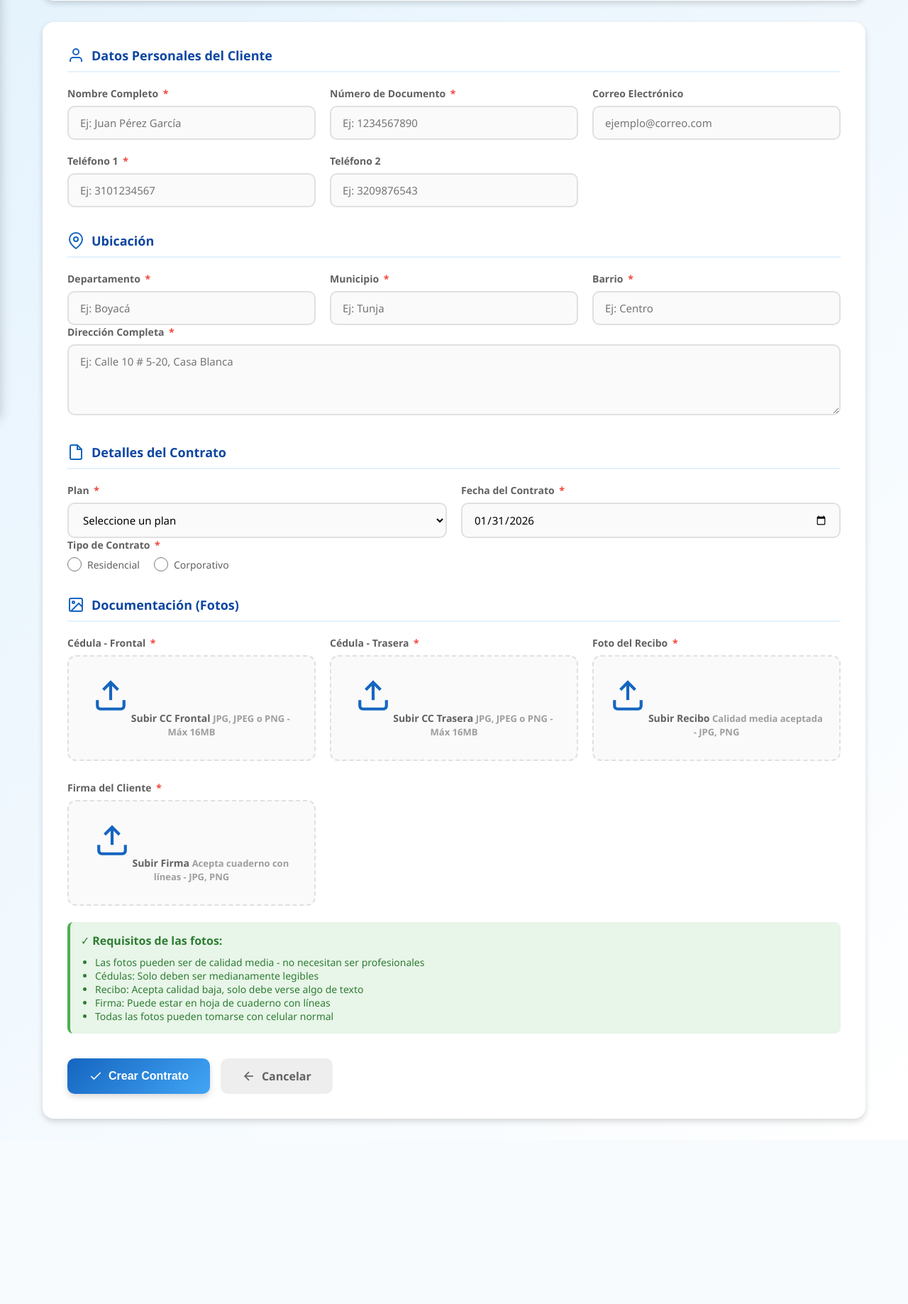
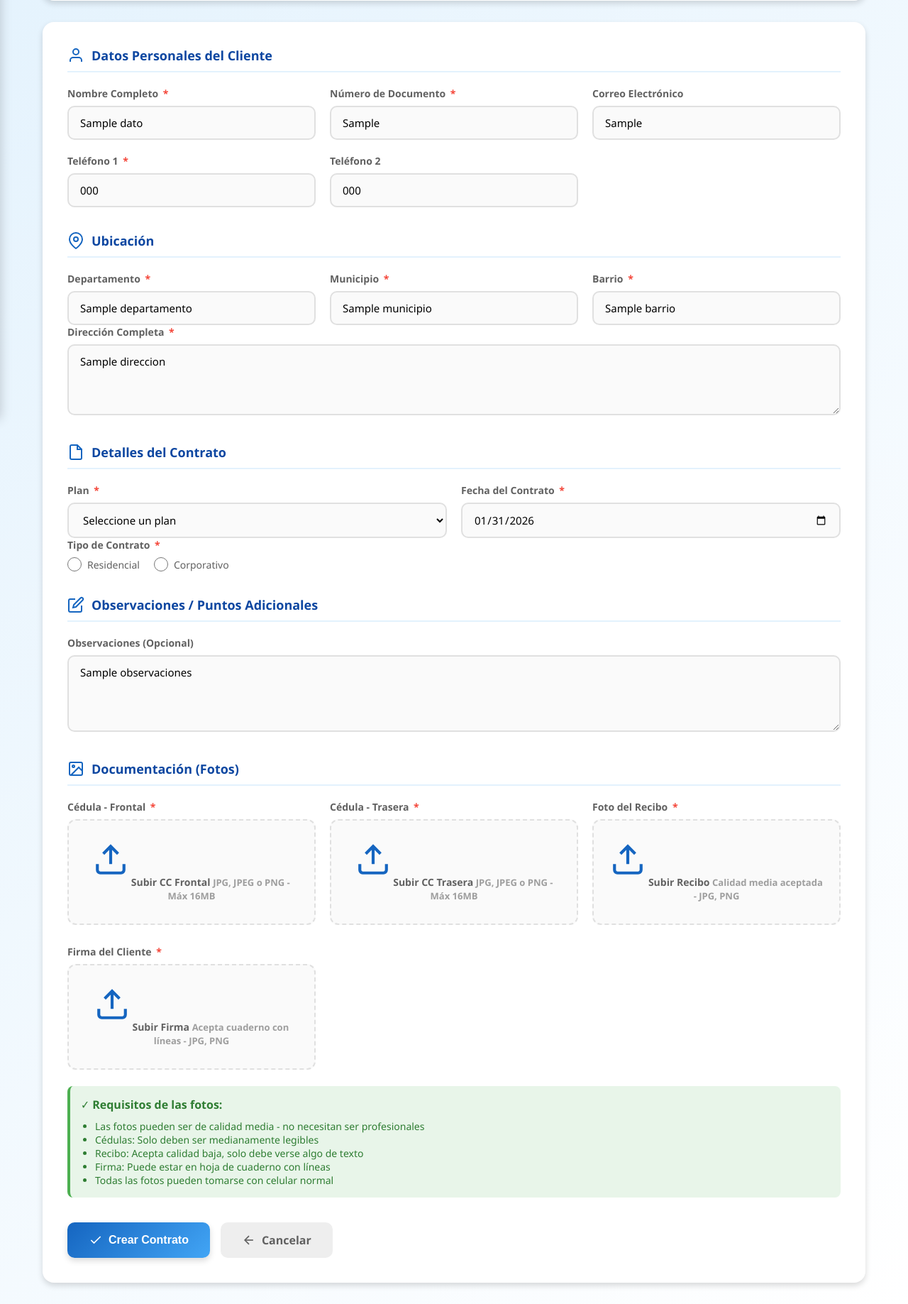
Before and after one commit to oneoficinasogamoso-tech/PROYECT_BILING-ONE-TELECOMUNICASIONES, a Flask app: template templates/asesor/crear_contrato.html in a window 1280 px wide. Shown: the part 218-2055 px from the top of the page at 71% size. Before the commit the page ends 1801 px from the top, so only its background shows below. Run offline with Flask 3, Linux system fonts and the light colour scheme; the template is opened without the code that fills it: most values are stand-ins (such as "Sample title", 1, 10 or a date in 2020).

Commit message:
actualizacion form

```diff
--- a/templates/asesor/crear_contrato.html
+++ b/templates/asesor/crear_contrato.html
@@ -729,27 +729,27 @@
                     <div class="form-grid">
                         <div class="form-group">
                             <label for="nombre_cliente">Nombre Completo <span class="required">*</span></label>
-                            <input type="text" id="nombre_cliente" name="nombre_cliente" required placeholder="Ej: Juan Pérez García">
+                            <input type="text" id="nombre_cliente" name="nombre_cliente" required placeholder="Ej: Juan Pérez García" value="{{ datos.nombre_cliente if datos else '' }}">
                         </div>
 
                         <div class="form-group">
                             <label for="numero_documento">Número de Documento <span class="required">*</span></label>
-                            <input type="text" id="numero_documento" name="numero_documento" required placeholder="Ej: 1234567890">
+                            <input type="text" id="numero_documento" name="numero_documento" required placeholder="Ej: 1234567890" value="{{ datos.numero_documento if datos else '' }}">
                         </div>
 
                         <div class="form-group">
                             <label for="correo_electronico">Correo Electrónico</label>
-                            <input type="email" id="correo_electronico" name="correo_electronico" placeholder="ejemplo@correo.com">
+                            <input type="email" id="correo_electronico" name="correo_electronico" placeholder="ejemplo@correo.com" value="{{ datos.correo_electronico if datos else '' }}">
                         </div>
 
                         <div class="form-group">
                             <label for="telefono_contacto1">Teléfono 1 <span class="required">*</span></label>
-                            <input type="tel" id="telefono_contacto1" name="telefono_contacto1" required placeholder="Ej: 3101234567">
+                            <input type="tel" id="telefono_contacto1" name="telefono_contacto1" required placeholder="Ej: 3101234567" value="{{ datos.telefono_contacto1 if datos else '' }}">
                         </div>
 
                         <div class="form-group">
                             <label for="telefono_contacto2">Teléfono 2</label>
-                            <input type="tel" id="telefono_contacto2" name="telefono_contacto2" placeholder="Ej: 3209876543">
+                            <input type="tel" id="telefono_contacto2" name="telefono_contacto2" placeholder="Ej: 3209876543" value="{{ datos.telefono_contacto2 if datos else '' }}">
                         </div>
                     </div>
                 </div>
@@ -767,24 +767,24 @@
                     <div class="form-grid">
                         <div class="form-group">
                             <label for="departamento">Departamento <span class="required">*</span></label>
-                            <input type="text" id="departamento" name="departamento" required placeholder="Ej: Boyacá">
+                            <input type="text" id="departamento" name="departamento" required placeholder="Ej: Boyacá" value="{{ datos.departamento if datos else '' }}">
                         </div>
 
                         <div class="form-group">
                             <label for="municipio">Municipio <span class="required">*</span></label>
-                            <input type="text" id="municipio" name="municipio" required placeholder="Ej: Tunja">
+                            <input type="text" id="municipio" name="municipio" required placeholder="Ej: Tunja" value="{{ datos.municipio if datos else '' }}">
                         </div>
 
                         <div class="form-group">
                             <label for="barrio">Barrio <span class="required">*</span></label>
-                            <input type="text" id="barrio" name="barrio" required placeholder="Ej: Centro">
+                            <input type="text" id="barrio" name="barrio" required placeholder="Ej: Centro" value="{{ datos.barrio if datos else '' }}">
                         </div>
                     </div>
 
                     <div class="form-grid full">
                         <div class="form-group">
                             <label for="direccion">Dirección Completa <span class="required">*</span></label>
-                            <textarea id="direccion" name="direccion" required placeholder="Ej: Calle 10 # 5-20, Casa Blanca"></textarea>
+                            <textarea id="direccion" name="direccion" required placeholder="Ej: Calle 10 # 5-20, Casa Blanca">{{ datos.direccion if datos else '' }}</textarea>
                         </div>
                     </div>
                 </div>
@@ -805,14 +805,14 @@
                             <select id="plan" name="plan" required>
                                 <option value="">Seleccione un plan</option>
                                 {% for plan in planes %}
-                                <option value="{{ plan.nombre_plan }}">{{ plan.nombre_plan }} - {{ plan.velocidad }}</option>
+                                <option value="{{ plan.nombre_plan }}" {% if datos and datos.plan == plan.nombre_plan %}selected{% endif %}>{{ plan.nombre_plan }} - {{ plan.velocidad }}</option>
                                 {% endfor %}
                             </select>
                         </div>
 
                         <div class="form-group">
                             <label for="fecha_contrato">Fecha del Contrato <span class="required">*</span></label>
-                            <input type="date" id="fecha_contrato" name="fecha_contrato" required>
+                            <input type="date" id="fecha_contrato" name="fecha_contrato" required value="{{ datos.fecha_contrato if datos else '' }}">
                         </div>
                     </div>
 
@@ -820,13 +820,31 @@
                         <label>Tipo de Contrato <span class="required">*</span></label>
                         <div class="radio-group">
                             <div class="radio-option">
-                                <input type="radio" id="residencial" name="tipo_contrato" value="RESIDENCIAL" required>
+                                <input type="radio" id="residencial" name="tipo_contrato" value="RESIDENCIAL" required {% if datos and datos.tipo_contrato == 'RESIDENCIAL' %}checked{% endif %}>
                                 <label for="residencial">Residencial</label>
                             </div>
                             <div class="radio-option">
-                                <input type="radio" id="corporativo" name="tipo_contrato" value="CORPORATIVO" required>
+                                <input type="radio" id="corporativo" name="tipo_contrato" value="CORPORATIVO" required {% if datos and datos.tipo_contrato == 'CORPORATIVO' %}checked{% endif %}>
                                 <label for="corporativo">Corporativo</label>
                             </div>
+                        </div>
+                    </div>
+                </div>
+
+                <!-- Observaciones / Puntos Adicionales -->
+                <div class="form-section">
+                    <h3 class="section-title">
+                        <svg xmlns="http://www.w3.org/2000/svg" viewBox="0 0 24 24" fill="none" stroke="currentColor" stroke-width="2">
+                            <path d="M11 4H4a2 2 0 0 0-2 2v14a2 2 0 0 0 2 2h14a2 2 0 0 0 2-2v-7"></path>
+                            <path d="M18.5 2.5a2.121 2.121 0 0 1 3 3L12 15l-4 1 1-4 9.5-9.5z"></path>
+                        </svg>
+                        Observaciones / Puntos Adicionales
+                    </h3>
+
+                    <div class="form-grid full">
+                        <div class="form-group">
+                            <label for="observaciones">Observaciones (Opcional)</label>
+                            <textarea id="observaciones" name="observaciones" rows="4" placeholder="Agregue cualquier observación o punto adicional sobre el contrato...">{{ datos.observaciones if datos else '' }}</textarea>
                         </div>
                     </div>
                 </div>
@@ -1020,10 +1038,13 @@
         return true;
     }
 
-    // Establecer fecha de hoy por defecto
+    // Establecer fecha de hoy por defecto si no hay fecha previa
     document.addEventListener('DOMContentLoaded', function() {
-        const today = new Date().toISOString().split('T')[0];
-        document.getElementById('fecha_contrato').value = today;
+        const fechaInput = document.getElementById('fecha_contrato');
+        if (!fechaInput.value) {
+            const today = new Date().toISOString().split('T')[0];
+            fechaInput.value = today;
+        }
     });
 </script>
 </body>
--- a/utils.py
+++ b/utils.py
@@ -674,6 +674,7 @@ def generar_contrato_word_pdf(datos_contrato, plantilla_path, output_folder,
             'direccion': datos_contrato.get('direccion', ''),
             'plan': datos_contrato.get('plan', ''),
             'precio': datos_contrato.get('precio', 0),  # ← PRECIO DEL PLAN
+            'observaciones': datos_contrato.get('observaciones', ''),  # ← OBSERVACIONES
 
             # Tipo de contrato con X
             'tipo_contrato': datos_contrato.get('tipo_contrato', ''),
```
Also changed, not shown: rutas/asesor.py (+35 -22 lines), uploads/cc_frontal/cc_frontal_162859.png (added), uploads/cc_frontal/cc_frontal_258574.png (added), uploads/cc_frontal/cc_frontal_477448.jpg (added), uploads/cc_trasera/cc_trasera_16054.png (added), uploads/cc_trasera/cc_trasera_182082.png (added), uploads/cc_trasera/cc_trasera_301035.jpg (added), uploads/firmas/firma_243157.png (added), uploads/firmas/firma_249038.jpg (added), uploads/firmas/firma_782000.jpeg (added), uploads/firmas_digitalizadas/firma_243157_digital.png (added), uploads/firmas_digitalizadas/firma_249038_digital.png (added), uploads/firmas_digitalizadas/firma_782000_digital.png (added), uploads/recibos/recibo_536224.png (added), 2 more files, 2 other files.
